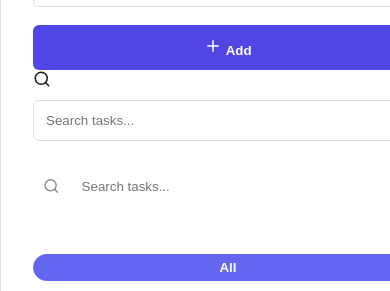
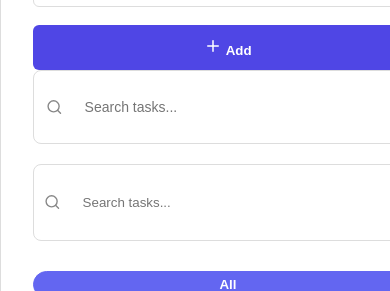
Before and after one commit to saulo2024/task-manager-front, a React app: page /dashboard in a window 390 px wide. Shown: the part 271-562 px from the top of the page. Built offline with nearby package versions, Linux system fonts and the light colour scheme; no server answers; sample sign-in values are in the browser's storage; the HTML template or start-up script is replaced by a standard one.

Commit message:
style: add responsive styles for search bar

```diff
--- a/src/App.css
+++ b/src/App.css
@@ -124,4 +124,35 @@ body {
   color: white;
   border-color: #6366f1;
 }
+
+/* --- INÍCIO: ESTILOS DA BUSCA --- */
+.search-container {
+  display: flex;
+  align-items: center;
+  background: var(--bg-secondary);
+  border: 1px solid var(--input-border);
+  border-radius: 8px;
+  padding: 8px 12px;
+  margin-bottom: 20px;
+  gap: 10px;
+  transition: border-color 0.3s ease;
+}
+
+.search-container:focus-within {
+  border-color: #6366f1;
+}
+
+.search-input {
+  border: none;
+  background: transparent;
+  outline: none;
+  width: 100%;
+  color: var(--text-primary);
+  font-size: 14px;
+}
+
+.search-icon {
+  color: #888;
+}
+
 /* FIM */
```
